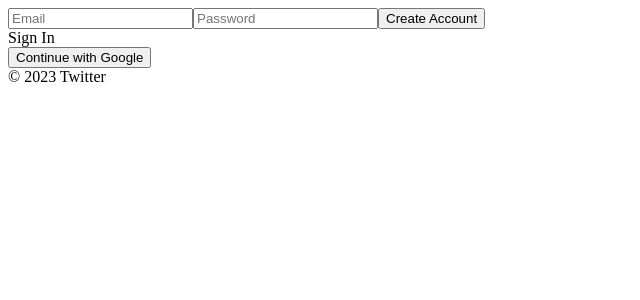
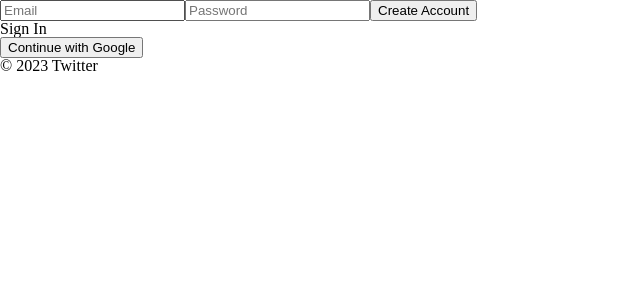
Before and after one commit to yesaroun/React-study, a React (Create React App) app in the folder seungri-twitter-0207start/: page / in a window 1280 px wide. Shown: the top 300 px of the page, without its empty margins (0-640 px from the left). Built offline with nearby package versions, Linux system fonts and the light colour scheme; no server answers.

Commit message:
아이콘 설치 이후 reset css

```diff
--- a/seungri-twitter-0207start/package.json
+++ b/seungri-twitter-0207start/package.json
@@ -3,6 +3,9 @@
   "version": "0.1.0",
   "private": true,
   "dependencies": {
+    "@fortawesome/fontawesome-free": "^6.2.1",
+    "@fortawesome/free-brands-svg-icons": "^6.2.1",
+    "@fortawesome/free-solid-svg-icons": "^6.2.1",
     "@testing-library/jest-dom": "^5.16.5",
     "@testing-library/react": "^13.4.0",
     "@testing-library/user-event": "^13.5.0",
--- a/seungri-twitter-0207start/src/index.js
+++ b/seungri-twitter-0207start/src/index.js
@@ -1,6 +1,7 @@
 import React from 'react';
 import ReactDOM from 'react-dom/client';
 import App from './components/App';
+import "./styles.css";
 
 import firebase from "firebase/compat/app";
 
--- /dev/null
+++ b/seungri-twitter-0207start/src/styles.css
@@ -0,0 +1,2 @@
+/* CSS 초기화 */
+@import "https://cdn.jsdelivr.net/npm/reset-css@5.0.1/reset.min.css";
```
Also changed, not shown: 2 other files (tests, documents, lock files or other folders).
